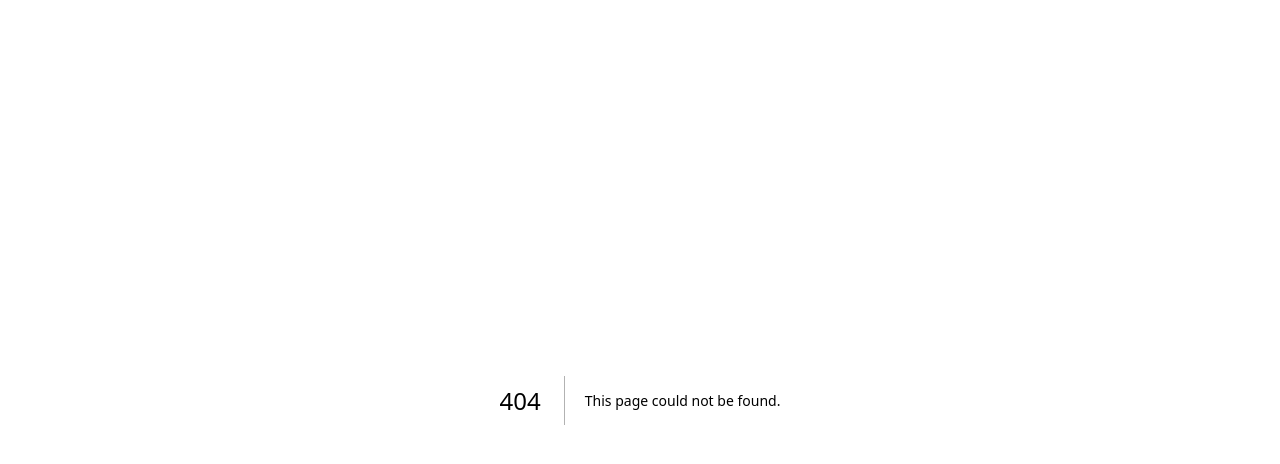
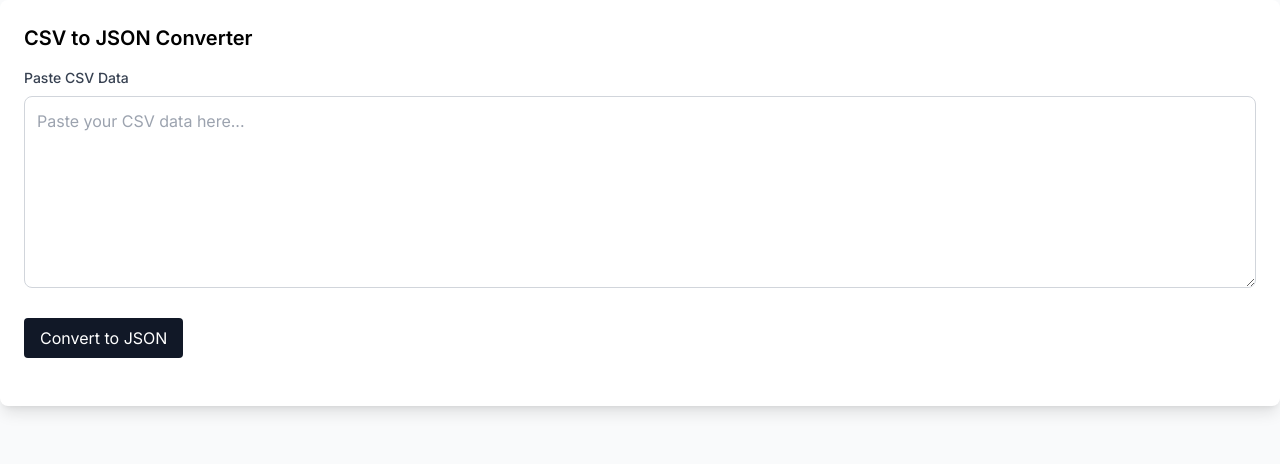
Before and after one commit to wdevarshi/portfolio, a Next.js app: page /tools/csv-to-json in a window 1280 px wide. Before the commit this address had no page. Shown: the top 464 px of the page. Built offline with nearby package versions, Linux system fonts and the light colour scheme.

Commit message:
csv to json converter

```diff
--- /dev/null
+++ b/app/tools/csv-to-json/page.tsx
@@ -0,0 +1,115 @@
+'use client';
+import React, { useState } from 'react';
+import Papa from 'papaparse';
+
+const CSVtoJSONConverter = () => {
+    const [csvInput, setCsvInput] = useState('');
+    const [jsonResult, setJsonResult] = useState('');
+    const [error, setError] = useState('');
+
+    const handleConvert = () => {
+        if (!csvInput.trim()) {
+            setError('Please enter CSV data');
+            setJsonResult('');
+            return;
+        }
+
+        try {
+            Papa.parse(csvInput, {
+                header: true,
+                skipEmptyLines: true,
+                dynamicTyping: true,
+                complete: (results) => {
+                    if (results.errors.length > 0) {
+                        setError('Error parsing CSV: ' + results.errors[0].message);
+                        setJsonResult('');
+                    } else {
+                        setJsonResult(JSON.stringify(results.data, null, 2));
+                        setError('');
+                    }
+                },
+                error: (error) => {
+                    setError('Error parsing CSV: ' + error.message);
+                    setJsonResult('');
+                }
+            });
+        } catch (error) {
+            setError('Error parsing CSV: ' + error.message);
+            setJsonResult('');
+        }
+    };
+
+    const copyToClipboard = () => {
+        navigator.clipboard.writeText(jsonResult);
+    };
+
+    const clearAll = () => {
+        setCsvInput('');
+        setJsonResult('');
+        setError('');
+    };
+
+    return (
+        <div className="bg-white rounded-lg shadow-lg p-6">
+            <h2 className="text-xl font-semibold mb-4">CSV to JSON Converter</h2>
+
+            <div className="mb-6">
+                <div className="flex justify-between mb-2">
+                    <label className="block text-sm font-medium text-gray-700">
+                        Paste CSV Data
+                    </label>
+                    {csvInput && (
+                        <button
+                            onClick={clearAll}
+                            className="text-sm text-gray-500 hover:text-gray-700"
+                        >
+                            Clear All
+                        </button>
+                    )}
+                </div>
+                <textarea
+                    value={csvInput}
+                    onChange={(e) => setCsvInput(e.target.value)}
+                    placeholder="Paste your CSV data here..."
+                    className="w-full h-48 p-3 border border-gray-300 rounded-lg focus:ring-2 focus:ring-blue-500 focus:border-blue-500"
+                />
+            </div>
+
+            <div className="mb-6">
+                <button
+                    onClick={handleConvert}
+                    className="px-4 py-2 bg-gray-900 text-white rounded hover:bg-gray-800"
+                >
+                    Convert to JSON
+                </button>
+            </div>
+
+            {error && (
+                <div className="mb-4 text-red-500">
+                    {error}
+                </div>
+            )}
+
+            {jsonResult && (
+                <div className="mb-4">
+                    <div className="flex justify-between mb-2">
+                        <label className="block text-sm font-medium text-gray-700">
+                            JSON Output
+                        </label>
+                        <button
+                            onClick={copyToClipboard}
+                            className="text-sm text-gray-500 hover:text-gray-700"
+                        >
+                            Copy to Clipboard
+                        </button>
+                    </div>
+                    <pre className="bg-gray-50 p-4 rounded-lg overflow-auto max-h-96 text-sm">
+            {jsonResult}
+          </pre>
+                </div>
+            )}
+        </div>
+    );
+};
+
+export default CSVtoJSONConverter;
--- a/app/tools/page.tsx
+++ b/app/tools/page.tsx
@@ -19,7 +19,34 @@ export default function Tools() {
                             Open Tool
                         </a>
                     </div>
+                    <div className="bg-white rounded-lg shadow-md p-6">
+                        <h2 className="text-xl font-semibold mb-4">CSV to JSON Converter</h2>
+                        <p className="text-gray-600 mb-4">
+                            Convert CSV data to JSON format with ease. Features include header detection,
+                            automatic type inference, and clean formatting.
+                        </p>
+                        <a
+                            href="/tools/csv-to-json"
+                            className="inline-block px-4 py-2 bg-gray-900 text-white rounded hover:bg-gray-800"
+                        >
+                            Open Tool
+                        </a>
+                    </div>
+                    {/*    /!* CSV
+                // {/*    /!* CSV to JSON Converter Card *!/*/}
+                {/*    <div className="bg-white rounded-lg shadow-md p-6">*/}
+                {/*        <h2 className="text-xl font-semibold mb-4">CSV to JSON</h2>*/}
+                {/*        <p className="text-gray-600 mb-4">*/}
+                {/*            Convert CSV data to JSON format with ease. Features include header detection,*/}
+                {/*            automatic type inference, and clean formatting.*/}
+                {/*        </p>*/}
 
+                {/*        href="/tools/csv-to-json"*/}
+                {/*        className="inline-block px-4 py-2 bg-gray-900 text-white rounded hover:bg-gray-800"*/}
+                {/*        >*/}
+                {/*        Open Tool*/}
+                {/*    </a>*/}
+                {/*</div>*/}
                     {/* Placeholder for future tools */}
                     <div className="bg-white rounded-lg shadow-md p-6 border-2 border-dashed border-gray-300">
                         <h2 className="text-xl font-semibold mb-4 text-gray-400">More Coming Soon</h2>
--- a/package.json
+++ b/package.json
@@ -11,11 +11,13 @@
   "dependencies": {
     "lucide-react": "^0.461.0",
     "next": "15.0.3",
+    "papaparse": "^5.5.1",
     "react": "19.0.0-rc-66855b96-20241106",
     "react-dom": "19.0.0-rc-66855b96-20241106"
   },
   "devDependencies": {
     "@types/node": "^20",
+    "@types/papaparse": "^5.3.15",
     "@types/react": "^18",
     "@types/react-dom": "^18",
     "eslint": "^8",
```
Also changed, not shown: 1 other file (tests, documents, lock files or other folders).
